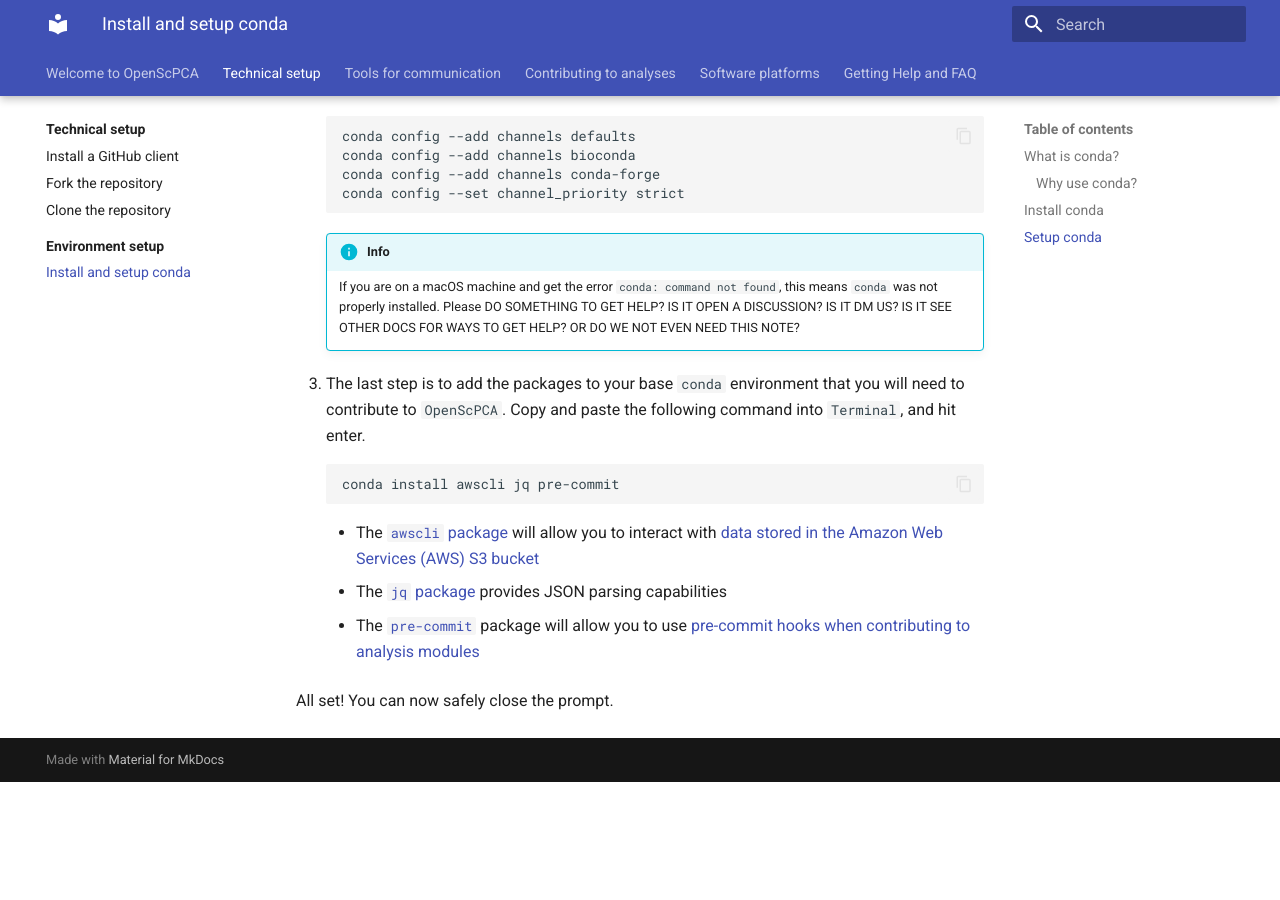
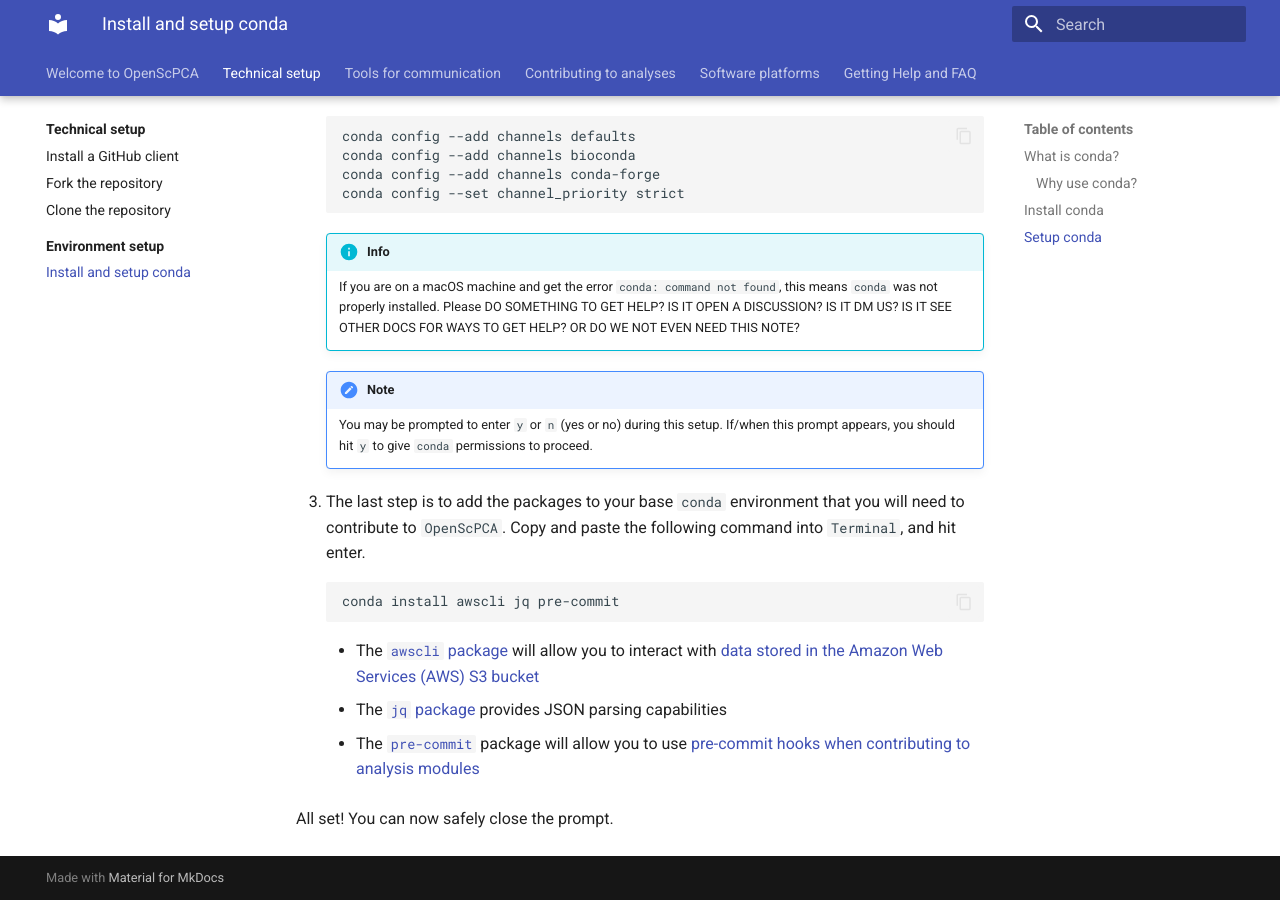
Before and after one commit to AlexsLemonade/OpenScPCA-analysis, an MkDocs documentation site: the page built from docs/technical-setup/environment-setup/setup-conda.md, in a window 1280 px wide and 900 px high, scrolled down 1535 px. Built offline with MkDocs 1.6.1 and Material for MkDocs 9.7.7, drawn with Linux system fonts in a browser that asks for light colours; before the commit the page ends 2317 px from its top, so only the background shows below that.

Commit message:
add note about y/n prompt

```diff
--- a/docs/technical-setup/environment-setup/setup-conda.md
+++ b/docs/technical-setup/environment-setup/setup-conda.md
@@ -60,6 +60,10 @@ These commands will set the [recommended channels](https://docs.conda.io/project
         Please DO SOMETHING TO GET HELP? IS IT OPEN A DISCUSSION? IS IT DM US? IS IT SEE OTHER DOCS FOR WAYS TO GET HELP?
         OR DO WE NOT EVEN NEED THIS NOTE?
 
+    !!! note
+        You may be prompted to enter `y` or `n` (yes or no) during this setup.
+        If/when this prompt appears, you should hit `y` to give `conda` permissions to proceed.
+
 1. The last step is to add the packages to your base `conda` environment that you will need to contribute to `OpenScPCA`.
 Copy and paste the following command into `Terminal`, and hit enter.
 
```
